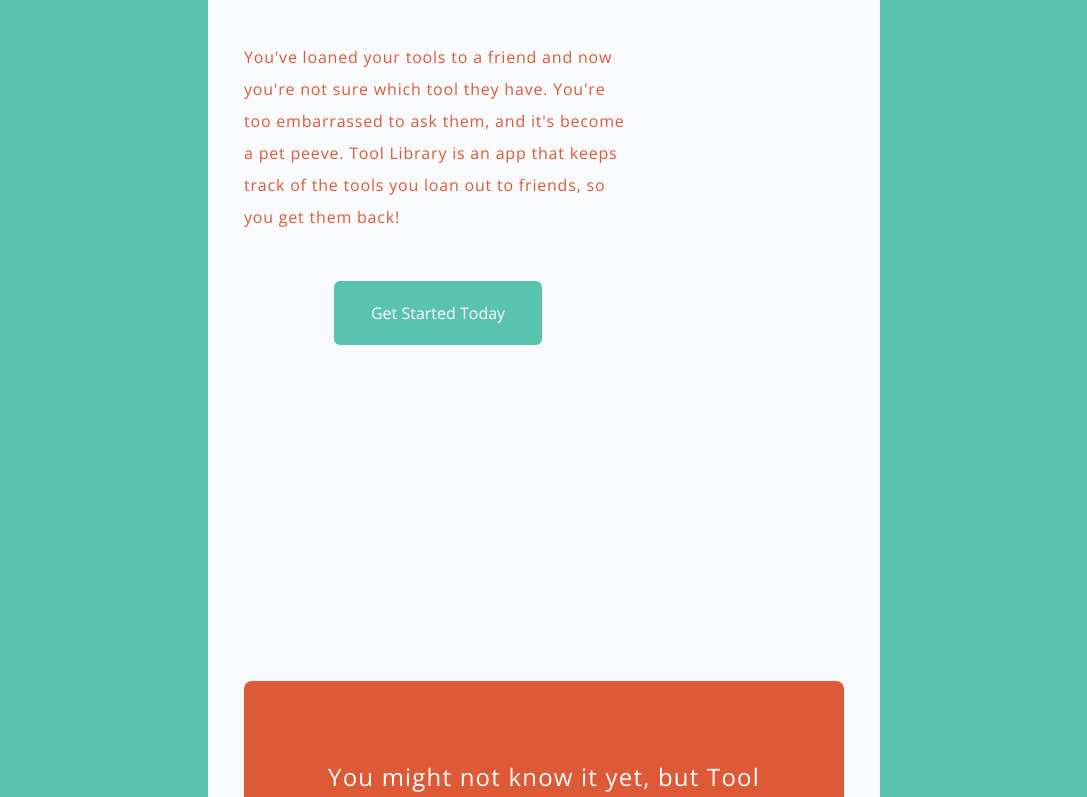
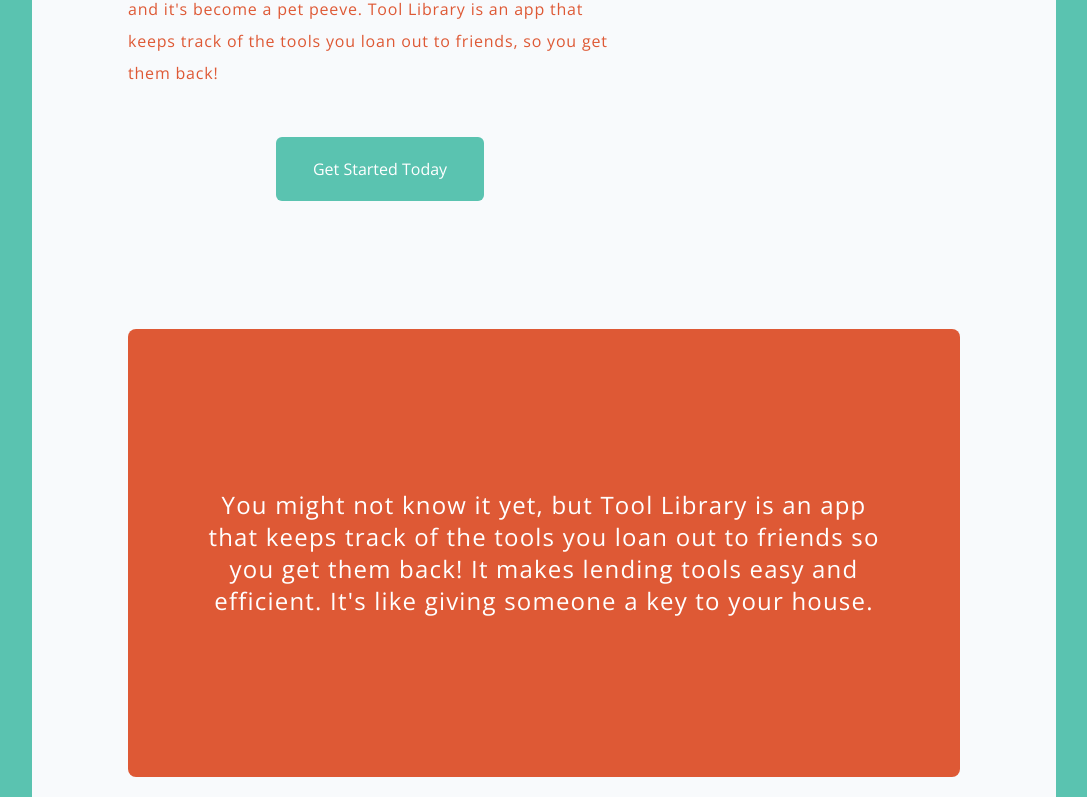
Before and after one commit to wongstephen/ToolLibrary-Frontend-React-Webapp, a React (Create React App) app: page / in a window 1280 px wide. Shown: the part 539-1336 px from the top of the page, without its empty margins (96-1183 px from the left). Built offline with nearby package versions, Linux system fonts and the light colour scheme; no server answers; a web font is replaced by a local one.

Commit message:
updated styling

```diff
--- a/src/components/Feed.js
+++ b/src/components/Feed.js
@@ -51,32 +51,8 @@
     return;
   };
 
-  // Sort Name and Borrower
-  // const [sortUp, setSortUp] = useState(true);
-  // const handleSort = () => {
-  //   setSortUp((prevVal) => !prevVal);
-  //   sortUp
-  //     ? setSearchData(searchData.sort((a, b) => (a.name > b.name ? 1 : -1)))
-  //     : setSearchData(searchData.sort((a, b) => (a.name < b.name ? 1 : -1)));
-  // };
-
-  // const [borrowUp, setBorrowUp] = useState(true);
-  // const handleBorrow = () => {
-  //   setBorrowUp((prevVal) => !prevVal);
-  //   borrowUp
-  //     ? setSearchData(searchData.sort((a, b) => (a.loanee > b.loanee ? 1 : -1)))
-  //     : setSearchData(
-  //         searchData.sort((a, b) => (a.loanee < b.loanee ? 1 : -1))
-  //       );
-  // };
-  // End Sort Name and Borrower
-
-  // Send user to login if no data
-
   return (
     <PageTemplate>
-      {/* <div className="w-full h-[30vh] bg-center bg-cover my-10 bg-toolTable"></div> */}
-
       <Nav
         leftBtn="inventory"
         showFullList={showFullList}
@@ -91,12 +67,7 @@
           <>
             <div>
               <div className="flex items-center justify-between first-letter:">
-                {/* <h2 className="text-2xl font-bold tracking-wider text-center text-theme-red">
-                  Inventory
-                </h2> */}
-                <div>
-                  {/* <FunnelIcon className="w-6 h-6 ml-2 bg-transparent cursor-pointer text-light-gray" /> */}
-                </div>
+                <div></div>
               </div>
             </div>
             <div className="mt-4">
@@ -115,9 +86,6 @@
             </div>
           </>
         )}
-        {/* sort */}
-        {/* <FeedSortButton handleSort={handleSort}>Tool Name</FeedSortButton> */}
-        {/* <FeedSortButton handleSort={handleBorrow}>Borrower</FeedSortButton> */}
         {loading && (
           <p className="mt-10 text-center text-light-gray animate-pulse">
             Loading Data
@@ -135,7 +103,7 @@
 
       <div className="mx-4">
         {searchData?.length > 0 ? (
-          <ul className="flex flex-col max-w-xl gap-3 mx-auto mt-2">
+          <ul className="flex flex-col max-w-xl gap-1 mx-auto mt-2">
             {searchData.map((tool) => (
               <FeedItem key={tool.id} feed={tool} setFeedData={setFeedData} />
             ))}
--- a/src/components/HomeScreen.js
+++ b/src/components/HomeScreen.js
@@ -9,7 +9,7 @@
 
   return (
     <div className="h-full">
-      <div className="w-full py-20 bg-slate-50">
+      <div className="w-full md:py-10 bg-slate-50">
         <div className="max-w-4xl px-8 mx-auto">
           <div className="flex justify-between mb-20">
             <h1 className="text-xl font-bold tracking-tight uppercase text-theme-green md:text-4xl font-archivo">
@@ -26,7 +26,7 @@
           <div className="w-full grid-flow-col gap-8 mb-12 lg:grid auto-cols-auto">
             <div className="flex flex-col">
               <h2
-                className="mb-12 text-4xl font-bold leadiarng-tight font-archivo text-theme-red md:text-7xl"
+                className="mb-12 text-4xl font-bold leading-tight font-archivo text-theme-red md:text-7xl"
                 id="home-subtitle"
               >
                 The Best App to Track Your Stuff.
@@ -38,7 +38,7 @@
                 of the tools you loan out to friends, so you get them back!
               </p>
               <button
-                className="self-center justify-center h-16 mb-12 text-white rounded-md tracking-widerfont-open-sans bg-theme-green hover:bg-theme-yellow active:bg-theme-yellow/50 w-52 "
+                className="self-center justify-center h-16 mb-12 text-white rounded-md lg:mb-0 tracking-widerfont-open-sans bg-theme-green hover:bg-theme-yellow active:bg-theme-yellow/50 w-52 "
                 name="register"
                 onClick={handleClick}
               >
@@ -58,7 +58,7 @@
       </div>
 
       <div className="max-w-4xl px-8 mx-auto">
-        <div className="items-center px-10 py-20 mb-20 rounded-lg md:my-40 md:px-20 py-mx-auto bg-theme-red">
+        <div className="items-center px-10 py-20 my-10 rounded-lg md:py-40 md:px-20 bg-theme-red">
           <p className="tracking-wider text-center text-white text-md md:text-2xl font-extralight leading-wider max-w-prose">
             You might not know it yet, but Tool Library is an app that keeps
             track of the tools you loan out to friends so you get them back! It
--- a/src/components/Layout.js
+++ b/src/components/Layout.js
@@ -3,8 +3,8 @@
 
 const Layout = () => {
   return (
-    <div className="min-h-screen sm:py-10 bg-theme-green">
-      <div className="max-w-2xl p-1 pb-32 m-auto bg-slate-50 sm:rounded-xl">
+    <div className="min-h-screen xl:py-10 bg-theme-green">
+      <div className="max-w-5xl p-1 pb-32 m-auto bg-slate-50 xl:rounded-xl">
         <Outlet />
       </div>
     </div>
--- a/src/components/Login.js
+++ b/src/components/Login.js
@@ -75,7 +75,7 @@
 
   return (
     <PageTemplate>
-      <div className="w-11/12 max-w-md py-10 mx-auto mt-12 border-gray-100 rounded-lg sm:border-2">
+      <div className="w-11/12 max-w-md py-10 mx-auto mt-12 bg-white border-gray-100 rounded-lg sm:border-2">
         <h2
           className="text-4xl font-medium text-center text-theme-red font-open-sans"
           data-testid="title"
--- a/src/components/Register.js
+++ b/src/components/Register.js
@@ -53,7 +53,7 @@
 
   return (
     <PageTemplate>
-      <div className="w-11/12 max-w-md py-10 mx-auto mt-12 border-gray-100 rounded-lg sm:border-2">
+      <div className="w-11/12 max-w-md py-10 mx-auto mt-12 bg-white border-gray-100 rounded-lg sm:border-2">
         <h2
           className="mx-2 mb-4 text-4xl font-medium text-center text-theme-red"
           data-testid="title"
--- a/src/components/presentational/FeedItem.js
+++ b/src/components/presentational/FeedItem.js
@@ -33,9 +33,9 @@
   };
 
   return (
-    <li className="flex items-center px-4 rounded-lg min-h-[84px] border-2 hover:border-theme-green bg-white shadow-sm">
+    <li className="flex items-center px-2 sm:px-4 rounded-lg min-h-[84px] border-[1px] hover:border-theme-green bg-white shadow-sm">
       {tool.toolImage ? (
-        <div className="w-2/12 max-w-[3rem] max-h-[3rem]  mr-4 overflow-hidden rounded-md">
+        <div className="w-2/12 max-w-[3rem] max-h-[3rem]  mr-2 sm:mr-4 overflow-hidden rounded-md">
           <img
             src={tool.toolImage}
             alt="tool"
```
